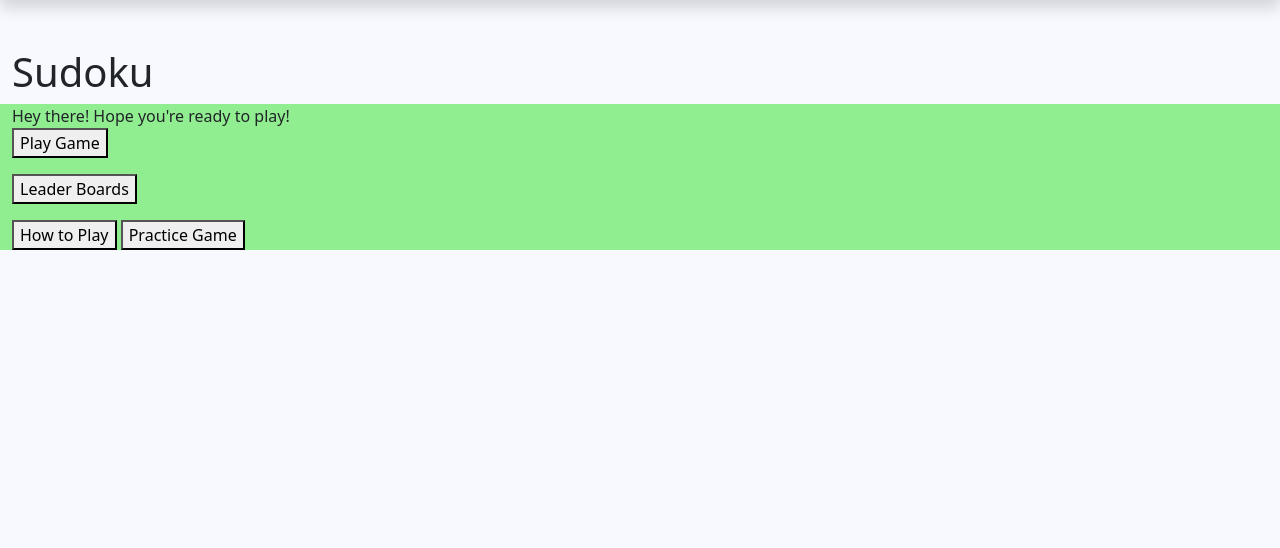
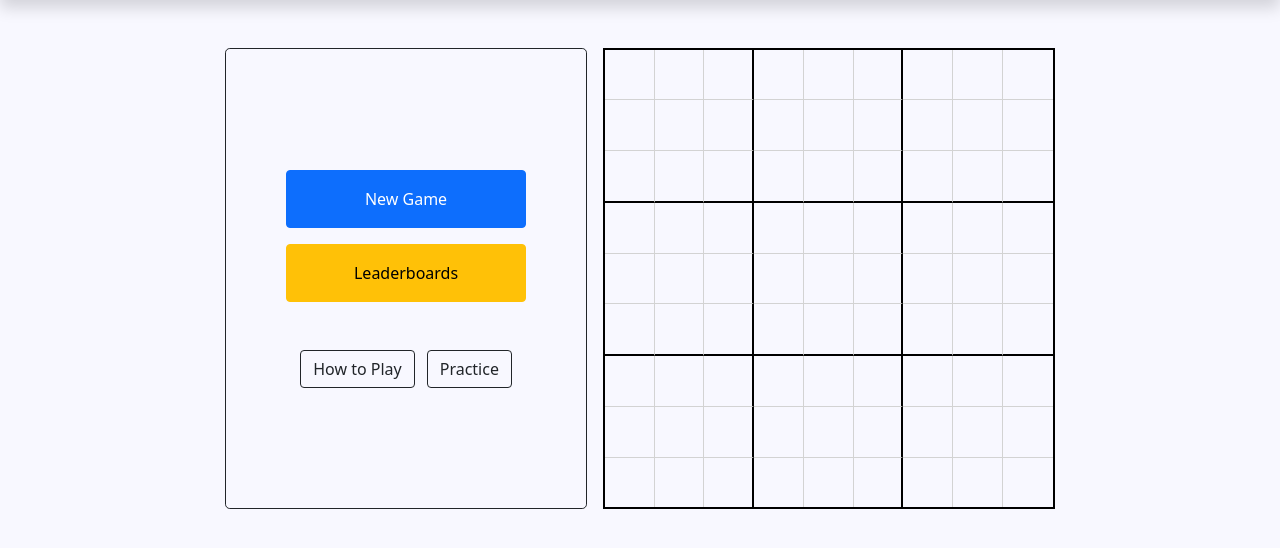
Before and after one commit to danial09/WAD7A_project, a Django app: page /sudokugame/home/ in a window 1280 px wide. Shown: the part 43-591 px from the top of the page. Run offline with Django 3.2, Linux system fonts and the light colour scheme.

Commit message:
Add new homepage.

```diff
--- a/templates/sudokugame/home.html
+++ b/templates/sudokugame/home.html
@@ -1,52 +1,23 @@
-<!DOCTYPE html>
-{% extends 'sudokugame/base.html' %}
-{% load static %}
+{% extends 'sudokugame/play_base.html' %}
 
 {% block title_block %}
-    Home Page
+    Home
 {% endblock %}
 
-{% block body_block %}
 
-    <div class ="container-fluid">
-        <h1>Sudoku</h1>
-        <div class="row">
-            <div class="col-sm-12" style="background-color:lightgreen;">
-                {% if user.is_authenticated %}
-                    Hi {{ user.username }}!
-                    Hope you're ready to play!
-                {% else %}
-                    Hey there!
-                    Hope you're ready to play!
-                {% endif %}
-            </div>
-        </div>
-        <div class="row">
-            <div class="col-sm-4" style="background-color:lightgreen;">
-                <!--Buttons here, just need the links to their respective pages-->
-
-                <p><a href=""><button class="button1">Play Game</button></a></p>
-                <p><a href=""><button class="button1">Leader Boards</button></a></p>
-
-                {% if user.is_authenticated %}
-                    <p><a href=""><button class="button1">Daily Challenge</button></a></p>
-                {% endif %}
-
-                <a href=""><button class="button2">How to Play</button></a>
-                <a href=""><button class="button2">Practice Game</button></a>
-
-            </div>
-            <div class="col-sm-8" style="background-color:lightgreen;">
-                <!--Need an image link and a link to the play page
-
-                <a href="">
-                    <img alt="Sudoku Board" src=""
-                    width="150" height="150">
-                 </a>
-
-                also check if thats a good width and height-->
-            </div>
-          </div>
+{% block left_panel_block %}
+<div class="d-grid gap-5 mx-auto">
+    <div class="d-grid gap-3 col-8 mx-auto">
+        <button class="btn btn-primary p-3" type="button">New Game</button>
+        {% if user.is_authenticated %}
+            <button class="btn btn-success p-3" type="button">Daily Challenge</button>
+        {% endif %}
+        <button class="btn btn-warning p-3" type="button">Leaderboards</button>
     </div>
 
+    <div class="d-grid gap-1 d-md-flex justify-content-center">
+        <button class="btn btn-outline-dark me-md-2" type="button">How to Play</button>
+        <button class="btn btn-outline-dark" type="button">Practice</button>
+    </div>
+</div>
 {% endblock %}
```
